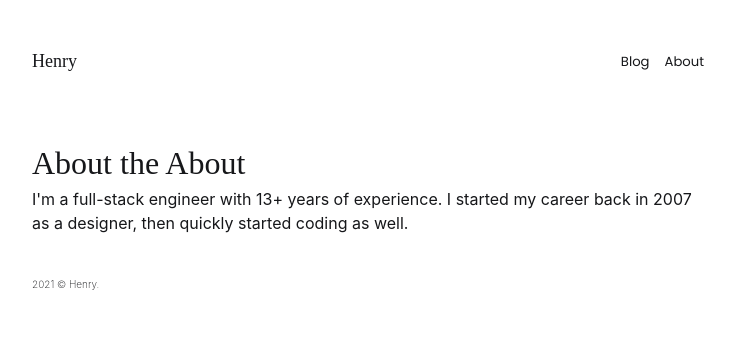
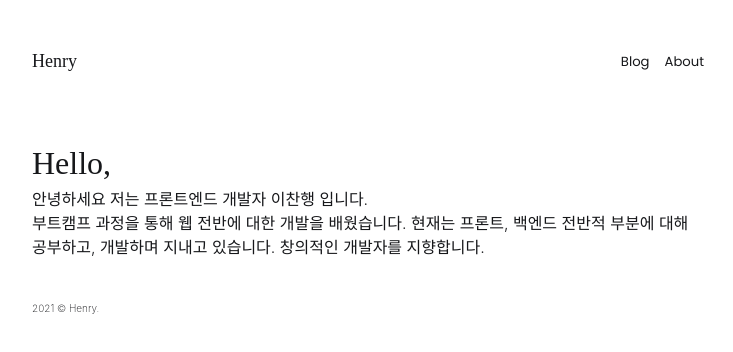
Before and after one commit to o-henry/before_o-henry.io, a Next.js app: page /about in a window 1280 px wide. Shown: the top 352 px of the page, without its empty margins (272-1005 px from the left). Built offline with nearby package versions, Linux system fonts and the light colour scheme; a web font is replaced by a local one.

Commit message:
Fix About

```diff
--- a/package.json
+++ b/package.json
@@ -5,7 +5,9 @@
   "scripts": {
     "dev": "next",
     "build": "next build",
-    "start": "next start"
+    "start": "next start",
+    "export": "next export",
+    "deploy": "rm -rf node_modules/.cache && next build && next export && touch out/.nojekyll && git add out/ && git commit -m \"Deploy Next.js to gh-pages\" && git subtree push --prefix out origin gh-pages"
   },
   "dependencies": {
     "@mdx-js/loader": "^1.6.22",
--- a/pages/about.js
+++ b/pages/about.js
@@ -3,11 +3,14 @@ import React from "react";
 function About() {
   return (
     <>
-      <h1>About the About</h1>
+      <h1>Hello,</h1>
 
-      <p>
-        I'm a full-stack engineer with 13+ years of experience. I started my
-        career back in 2007 as a designer, then quickly started coding as well.
+      <p style={{ fontWeight: 300 }}>
+        안녕하세요 저는 프론트엔드 개발자 이찬행 입니다.
+        <br />
+        부트캠프 과정을 통해 웹 전반에 대한 개발을 배웠습니다. 현재는 프론트,
+        백엔드 전반적 부분에 대해 공부하고, 개발하며 지내고 있습니다. 창의적인
+        개발자를 지향합니다.
       </p>
     </>
   );
--- a/pages/blog.js
+++ b/pages/blog.js
@@ -5,10 +5,6 @@ function Blogs() {
   return (
     <>
       <div style={{ marginTop: "4rem", marginBottom: "8rem" }}>
-        <header style={{ fontFamily: "Rajdhani", fontWeight: "600" }}>
-          SOME THINGS I'VE BUILT
-        </header>
-
         <section>
           {blogs.map((blog) => (
             <BlogPage key={blog.link} blog={blog} />
```
